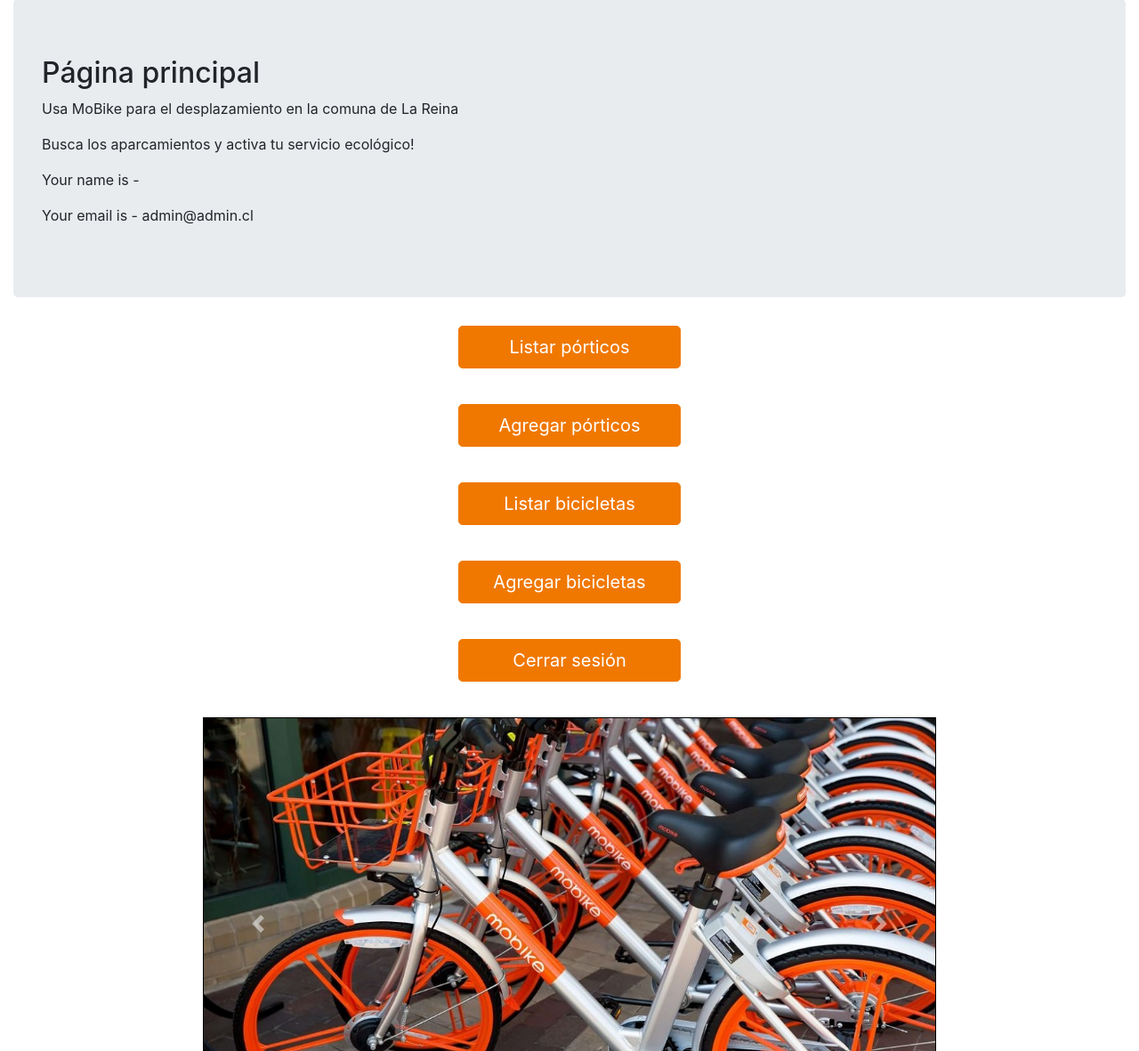
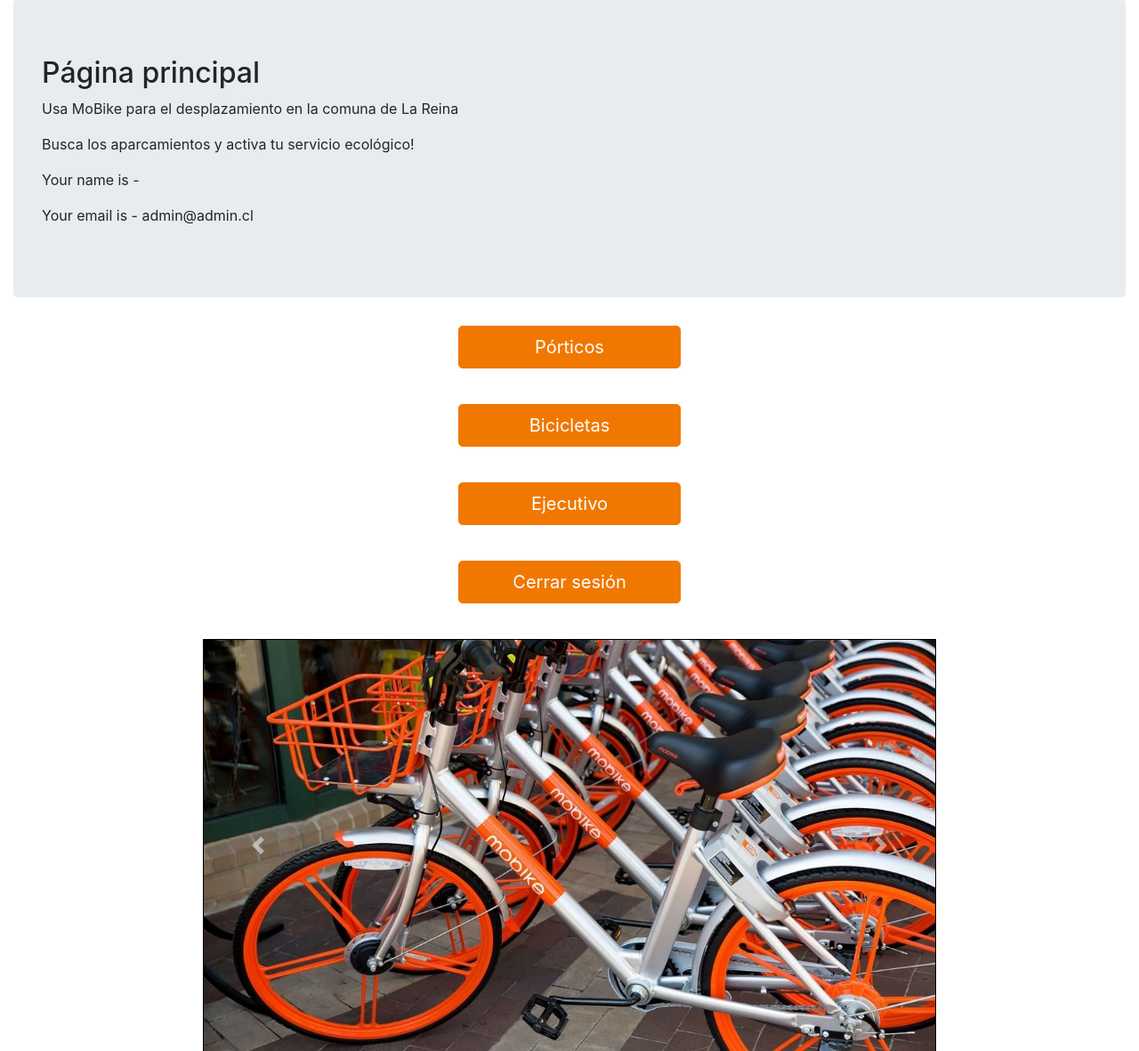
Before and after one commit to Rodrigonu8/PROYECTO-DWY, a Django app: page / in a window 1280 px wide. Shown: the part 177-1358 px from the top of the page at 89% size. Run offline with Django 3.2, Linux system fonts and the light colour scheme; a user stored in the database is signed in; parts of the project's set-up code (start-up, migrations or seed data) failed here and were passed over; some libraries are stand-ins or nearby versions.

Commit message:
nuevo home

```diff
--- a/mysite/templates/Ejecutivo/ejecutivo_list.html
+++ b/mysite/templates/Ejecutivo/ejecutivo_list.html
@@ -5,7 +5,7 @@
 <div class="container">
     <h1 class="display-3">Ejecutivos</h1>
     <hr>
-    <a class="btn" role="button" href="{% url 'ejecutivo_form' %}">Agregar</a>
+    <a class="btn btn-primary" role="button" href="{% url 'ejecutivo_form' %}">Agregar</a>
     <hr>
 
     {% if not object_list %}
--- a/mysite/templates/Registro/listar_bicicletas.html
+++ b/mysite/templates/Registro/listar_bicicletas.html
@@ -3,6 +3,9 @@
 {% block content %}
 <div>
   <h2>Lista de Bicicletas</h2>
+  <hr>
+  <a class="btn btn-primary" role="button" href="{% url 'agregar_bicicleta' %}">Agregar</a>
+  <hr>
   <thead>
     <tr>
       <th>Id Bicicleta</th>
--- a/mysite/templates/base.html
+++ b/mysite/templates/base.html
@@ -36,17 +36,13 @@
             {% if user.is_authenticated %}
             {% if user.is_superuser %}
             <div class="btnid">
-                <a type="button" class="btn btn-primary btn-lg" href="{% url 'list_portico' %}">Listar pórticos</a>
+                <a type="button" class="btn btn-primary btn-lg" href="{% url 'list_portico' %}">Pórticos</a>
             </div>
             <div class="btnid">
-                <a type="button" class="btn btn-primary btn-lg" href="{% url 'agregar_portico' %}">Agregar pórticos</a>
+                <a type="button" class="btn btn-primary btn-lg" href="{% url 'listar_bicicletas' %}">Bicicletas</a>
             </div>
             <div class="btnid">
-                <a type="button" class="btn btn-primary btn-lg" href="{% url 'listar_bicicletas' %}">Listar bicicletas</a>
-            </div>
-            <div class="btnid">
-                <a type="button" class="btn btn-primary btn-lg" href="{% url 'agregar_bicicleta' %}">Agregar
-                    bicicletas</a>
+                <a type="button" class="btn btn-primary btn-lg" href="{% url 'ejecutivo_list' %}">Ejecutivo</a>
             </div>
             {% endif %}
             <div class="btnid">
```
Also changed, not shown: mysite/templates/Registro/listar_porticos.html (+7 -0 lines), mysite/templates/Registro/listar_porticos_filtros.html (+4 -5 lines).
